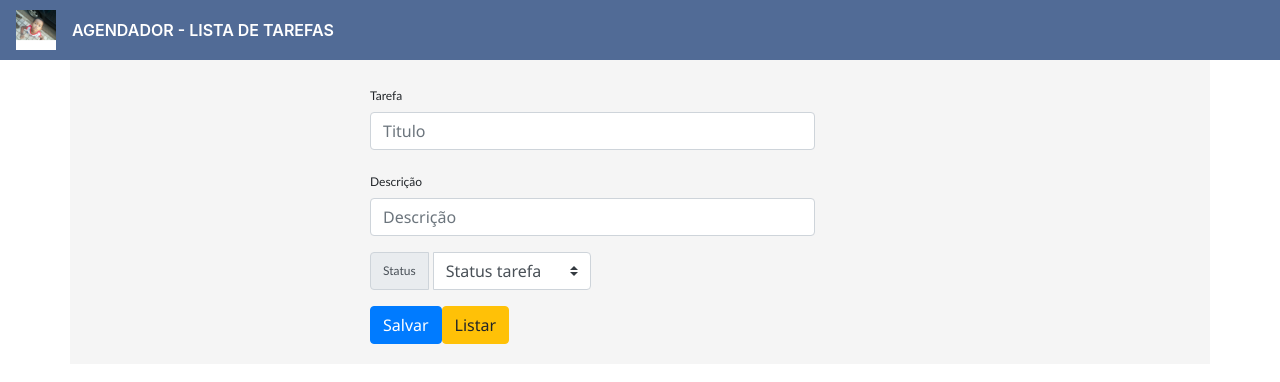
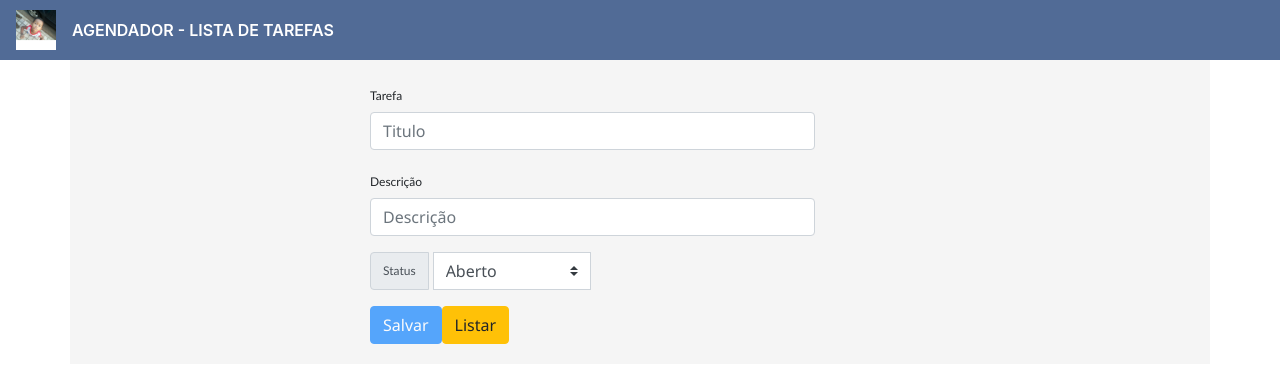
Before and after one commit to mateuslczo/superowf-front, an Angular app in the folder tasklist/: page /tasks in a window 1280 px wide. Shown: the top 382 px of the page. Built offline with nearby package versions, Linux system fonts and the light colour scheme.

Commit message:
Implementação de formulario e reativo e validação do formulario

```diff
--- a/tasklist/src/app/app-routing.module.ts
+++ b/tasklist/src/app/app-routing.module.ts
@@ -10,6 +10,7 @@ import { EditComponent } from './edit/edit.component';
 const routes: Routes = [
 
   { path: '',   redirectTo: 'login', pathMatch: 'full' },
+  // { path: '',   redirectTo: 'tasks', pathMatch: 'full' },
   { path: 'login', component: LoginComponent},
   { path: 'tasks', component: TasksComponent},
   { path: 'list', component: ListComponent},
--- a/tasklist/src/app/tasks/tasks.component.html
+++ b/tasklist/src/app/tasks/tasks.component.html
@@ -10,13 +10,15 @@
       <div class="form-group row">
         <label for="title" class="col-sm-2 col-form-label">Tarefa</label>
         <div class="col-sm-10">
-          <input type="text" class="form-control" formControlName="title" name="title" id="title" placeholder="Titulo" required>
+          <input type="text" class="form-control" formControlName="title" name="title" id="title" placeholder="Titulo"
+            required>
         </div>
       </div>
       <div class="form-group row">
         <label for="Description" class="col-sm-2 col-form-label">Descrição</label>
         <div class="col-sm-10">
-          <input type="text" class="form-control" formControlName="description" name="description" id="description" placeholder="Descrição">
+          <input type="text" class="form-control" formControlName="description" name="description" id="description"
+            placeholder="Descrição">
         </div>
       </div>
       <div class="input-group mb-3">
@@ -24,16 +26,22 @@
           <label class="input-group-text" for="Status">Status</label>
         </div>
 
-        <select class="custom-select" id="statust"  name="statust" style="flex:none; width: fit-content;">
+        <select class="custom-select" formControlName="status" id="status" name="status"
+          style="flex:none; width: fit-content;">
           <option selected>Status tarefa</option>
-          <option *ngFor="let currentStatus of statusSelect" [(ngValue)]=currentStatus.Id>{{currentStatus.Status}}</option>
-        </select>
+          <option *ngFor="let currentStatus of statusSelect" [(ngValue)]=currentStatus.Id>{{currentStatus.Status}}
+          </option>
+        </select><br>
+      </div>
+      <!-- <div>{{form.value}}<br>
+        <div></div>{{form.valid}}
+      </div> -->
 
-      </div>
+      <button *ngIf="form.valid === false" disabled class="btn btn-primary">Salvar</button>
 
-      <button type="submit" class="btn btn-primary">Salvar</button> <button type="button" (click)="callTasks()"
-        class="btn btn-warning">Listar</button> <span *ngIf="this.sucesso!=null"
-        id="msg">{{this.sucesso.message}}</span>
+      <button type="submit" *ngIf="form.valid === true" class="btn btn-primary">Salvar</button>
+      <button type="button" (click)="callTasks()" class="btn btn-warning">Listar</button>
+      <span *ngIf="this.sucesso!=null" id="msg">{{this.sucesso.message}}</span>
 
     </form>
 
--- a/tasklist/src/app/tasks/tasks.component.ts
+++ b/tasklist/src/app/tasks/tasks.component.ts
@@ -3,7 +3,6 @@ import { Tasks } from './../entities/Tasks';
 import { Component, OnInit } from '@angular/core';
 import { FormBuilder, FormGroup, Validators } from '@angular/forms';
 import { Router } from '@angular/router';
-import { StaticSymbolResolver } from '@angular/compiler';
 
 
 @Component({
@@ -18,8 +17,6 @@ export class TasksComponent implements OnInit {
   form: FormGroup;
   sucesso: any;
   erro: any;
-
-
 
   constructor(private tskService: TaskService, private router: Router, private formBuilder: FormBuilder) { }
 
@@ -46,7 +43,8 @@ export class TasksComponent implements OnInit {
     this.form = this.formBuilder.group(
       {
         title: [null, Validators.required],
-        description: [null, Validators.required]
+        description: [null, Validators.required],
+        status: [1, Validators.required]
       }
     )
 
```
